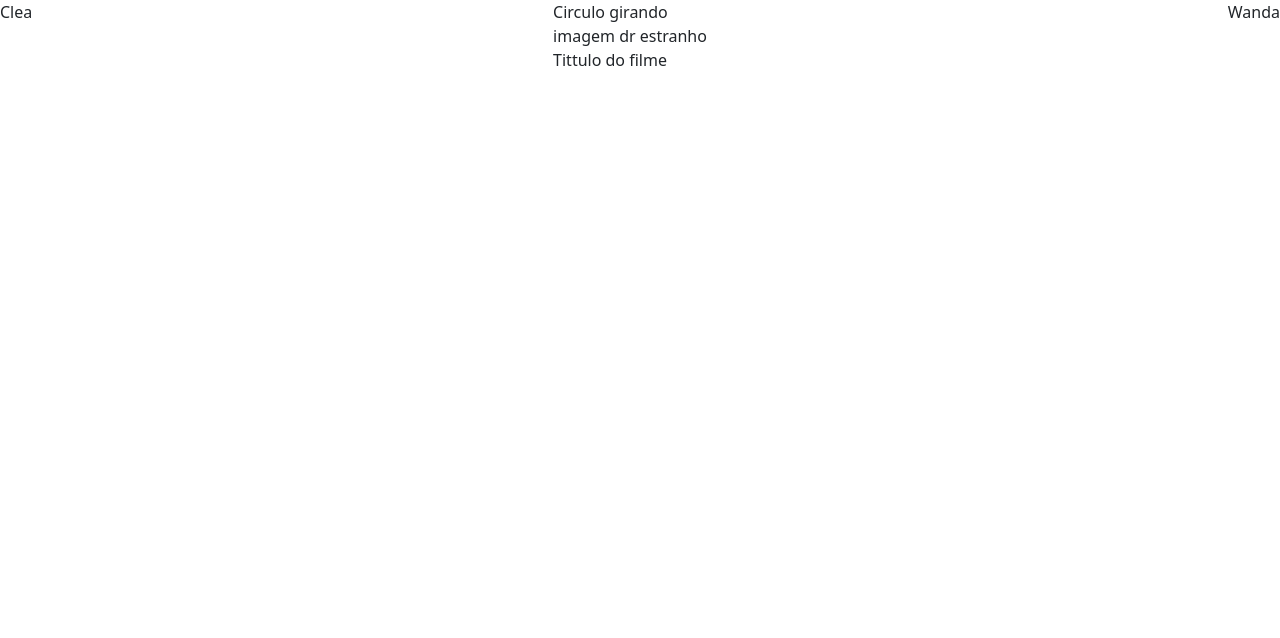
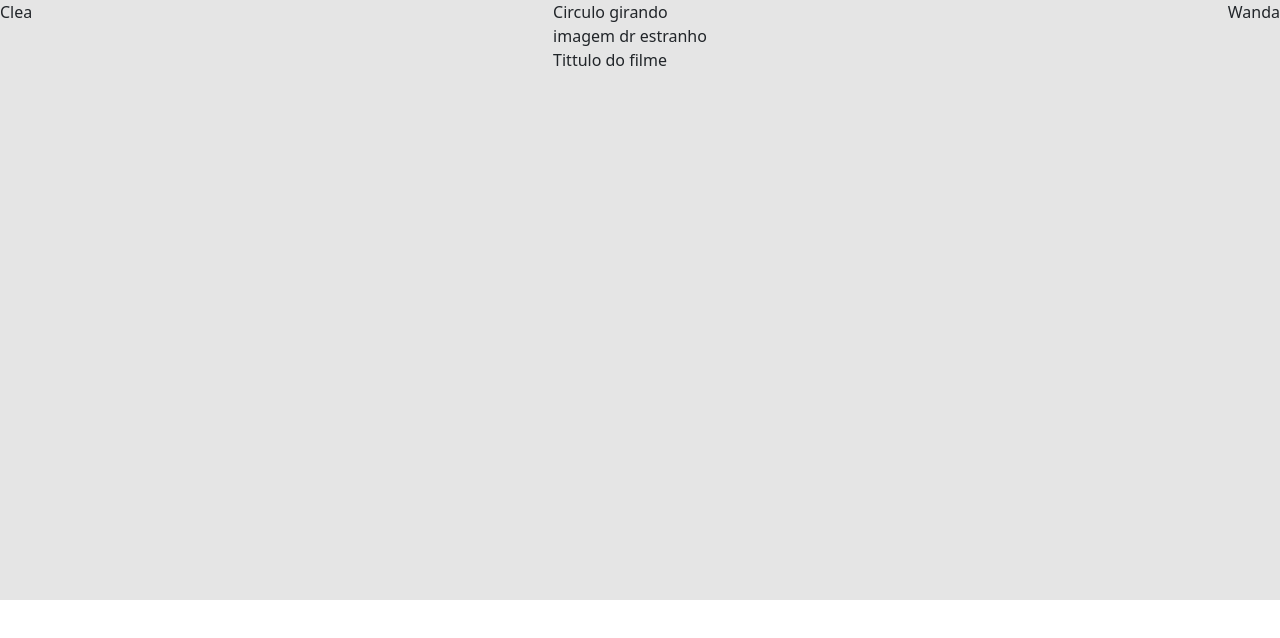
Before and after one commit to DevFullStack-Franklyn-R-Silva/Landing-Page-do-Filme-Doutor-Estranho-2-Multiverso-da-Loucura-com-HTML-e-CSS, a plain HTML site: page index.html in a window 1280 px wide. Drawn offline with nearby package versions, Linux system fonts and the light colour scheme.

Commit message:
Adicionando css

```diff
--- /dev/null
+++ b/assets/css/styles.css
@@ -0,0 +1,4 @@
+.div-secao-principal {
+    background-color: #e5e5e5;
+    min-height: 600px;
+}
--- a/index.html
+++ b/index.html
@@ -8,10 +8,12 @@
     <title>Leading Page Doutor Estranho</title>
     <link href="https://cdn.jsdelivr.net/npm/bootstrap@5.2.0-beta1/dist/css/bootstrap.min.css" rel="stylesheet"
         integrity="sha384-0evHe/X+R7YkIZDRvuzKMRqM+OrBnVFBL6DOitfPri4tjfHxaWutUpFmBp4vmVor" crossorigin="anonymous">
+    <link rel="stylesheet" href="assets/css/styles.css"/>
 </head>
 
 <body>
-    <div class="d-flex justify-content-between">
+    <section>
+        <div class="div-secao-principal d-flex justify-content-between">
             <div>Clea</div>
             <div>
                 <div>Circulo girando</div>
@@ -19,8 +21,11 @@
                 <div>Tittulo do filme</div>
             </div>
             <div>Wanda</div>
+        </div>
+    </section>
 
-    </div>
+
+
     <script src="https://cdn.jsdelivr.net/npm/bootstrap@5.2.0-beta1/dist/js/bootstrap.bundle.min.js"
         integrity="sha384-pprn3073KE6tl6bjs2QrFaJGz5/SUsLqktiwsUTF55Jfv3qYSDhgCecCxMW52nD2"
         crossorigin="anonymous"></script>
```
Lines whose indentation alone changed are shown as unchanged.
